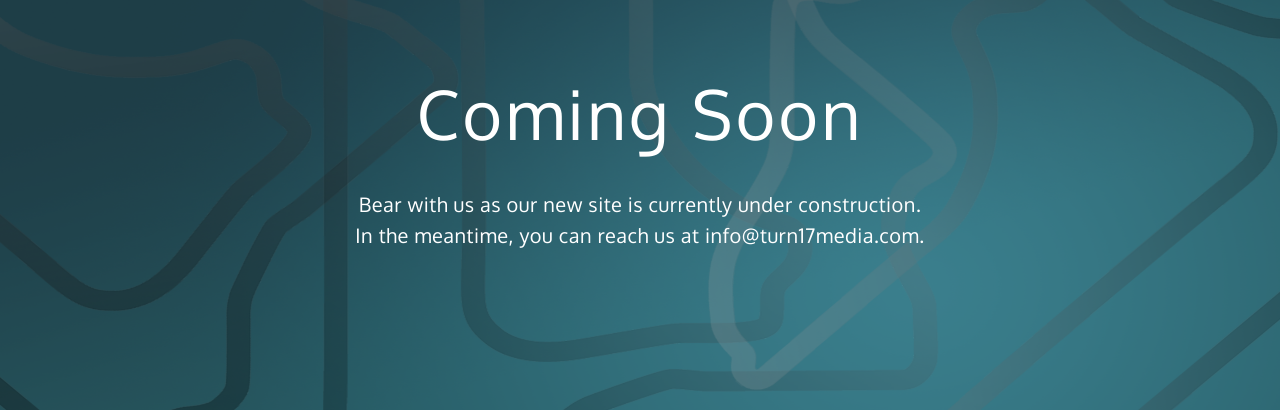
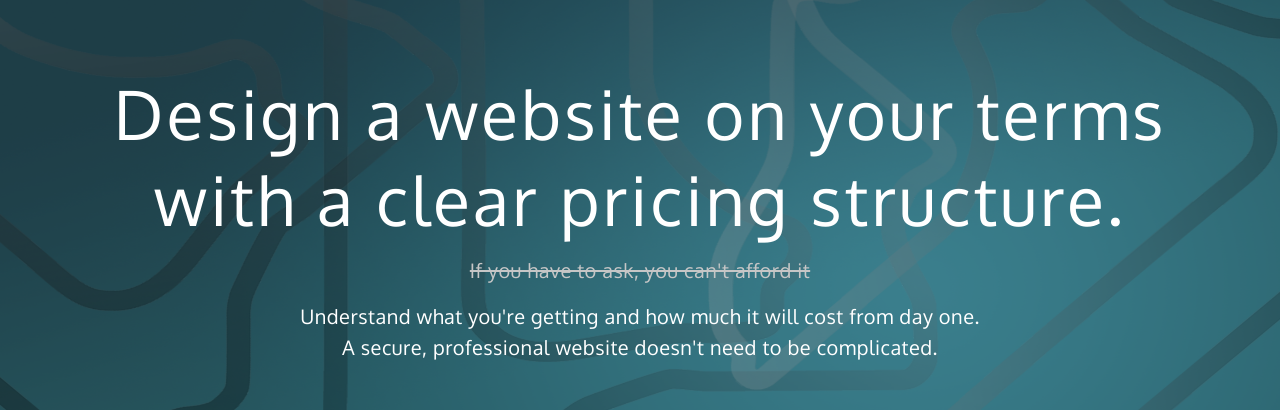
Before and after one commit to argounova/turn17-media, a Next.js app: page / in a window 1280 px wide. Shown: the part 236-646 px from the top of the page. Built offline with nearby package versions, Linux system fonts and the light colour scheme; no server answers.

Commit message:
created development branch

```diff
--- a/components/Footer/Footer.jsx
+++ b/components/Footer/Footer.jsx
@@ -36,9 +36,9 @@
               </Link>
             </h5>
             <ul>
-              <li><Link href="/">Single Page Websites</Link></li>
-              <li><Link href="/">Multi Page Websites</Link></li>
-              <li><Link href="/">Database & eCommerce</Link></li>
+              <li><Link href="/get-started/singlepage">Single Page Websites</Link></li>
+              <li><Link href="/get-started/multipage">Multi Page Websites</Link></li>
+              <li><Link href="/get-started/custom">Custom Sites</Link></li>
             </ul>
           </FooterMenuStyles>
         {metadata.linkedInUsername ||
--- a/constants/links.js
+++ b/constants/links.js
@@ -4,15 +4,15 @@
       text: "home",
     },
     {
-      path: "/",
+      path: "/basics",
       text: "services",
     },
     {
-      path: "/",
+      path: "/gallery",
       text: "gallery",
     },
     {
-      path: "/",
+      path: "/contact",
       text: "contact",
     },
     {
--- a/constants/topNavigationLinks.js
+++ b/constants/topNavigationLinks.js
@@ -1,14 +1,14 @@
 export const menuItems = [
     {
-      path: "/",
+      path: "/basics",
       text: "Basics",
     },
     {
-      path: "/",
+      path: "/pricing",
       text: "Pricing",
     },
     {
-      path: "/",
+      path: "/latest",
       text: "Latest",
     },
   ]
--- a/src/pages/index.js
+++ b/src/pages/index.js
@@ -38,14 +38,11 @@
       </Head>
       <TopNavigation />
       <BannerHeader
-        tag1='Coming Soon'
-        subtext1='Bear with us as our new site is currently under construction.'
-        subtext2='In the meantime, you can reach us at info@turn17media.com.'
-        // tag1='Design a website on your terms'
-        // tag2='with a clear pricing structure.'
-        // subtag='If you have to ask, you can&apos;t afford it'
-        // subtext1='Understand what you&apos;re getting and how much it will cost from day one.'
-        // subtext2='A secure, professional website doesn&apos;t need to be complicated.'
+        tag1='Design a website on your terms'
+        tag2='with a clear pricing structure.'
+        subtag='If you have to ask, you can&apos;t afford it'
+        subtext1='Understand what you&apos;re getting and how much it will cost from day one.'
+        subtext2='A secure, professional website doesn&apos;t need to be complicated.'
       />
       <main className={`${styles.main} ${inter.className}`}>
         <div className={styles.center}>
@@ -55,7 +52,7 @@
           <DownArrow />
           <FinishedSiteEx />
           <Button
-            href='/'
+            href='/basics'
             text='Get Started'
             arrow={true}
           />
```
